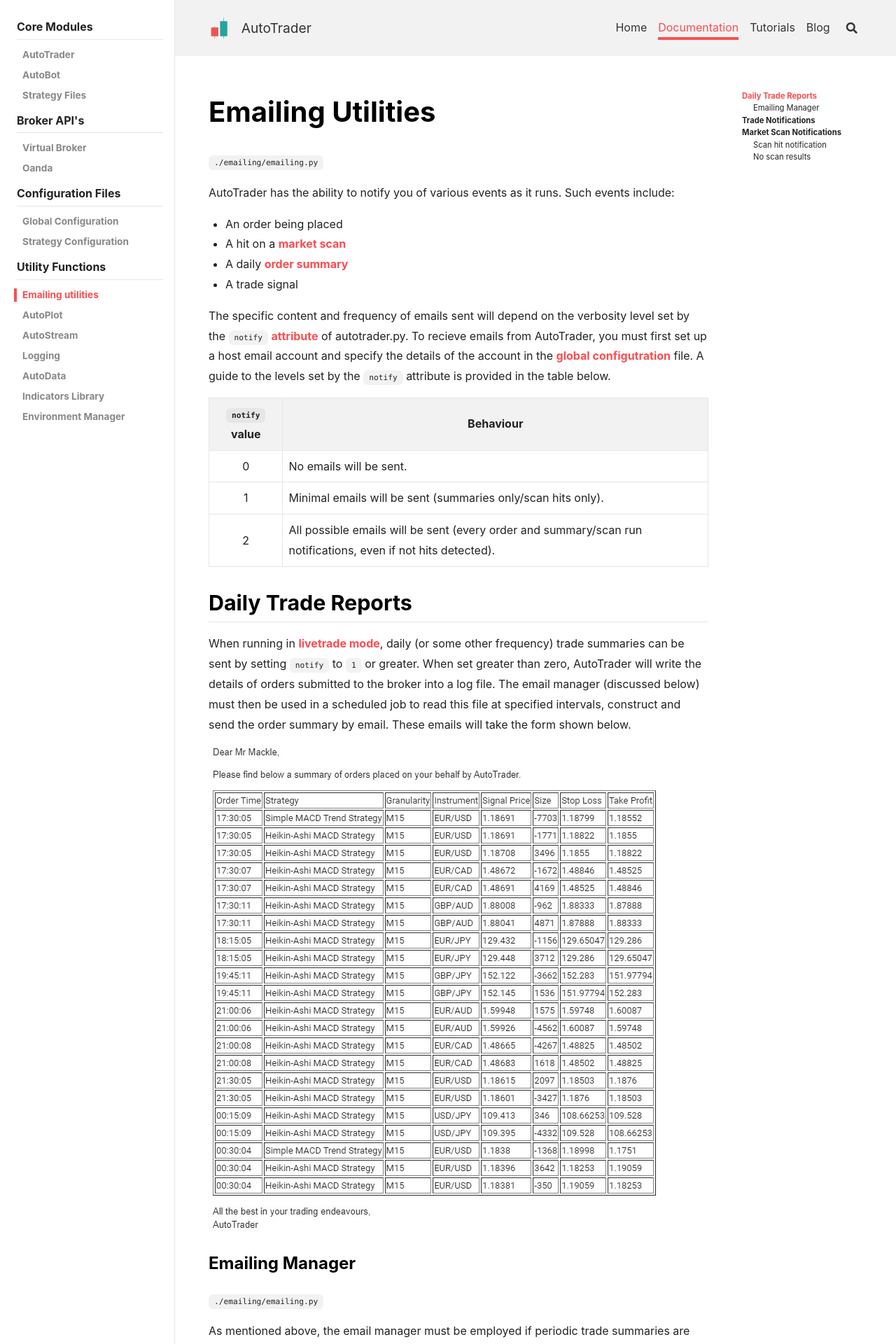
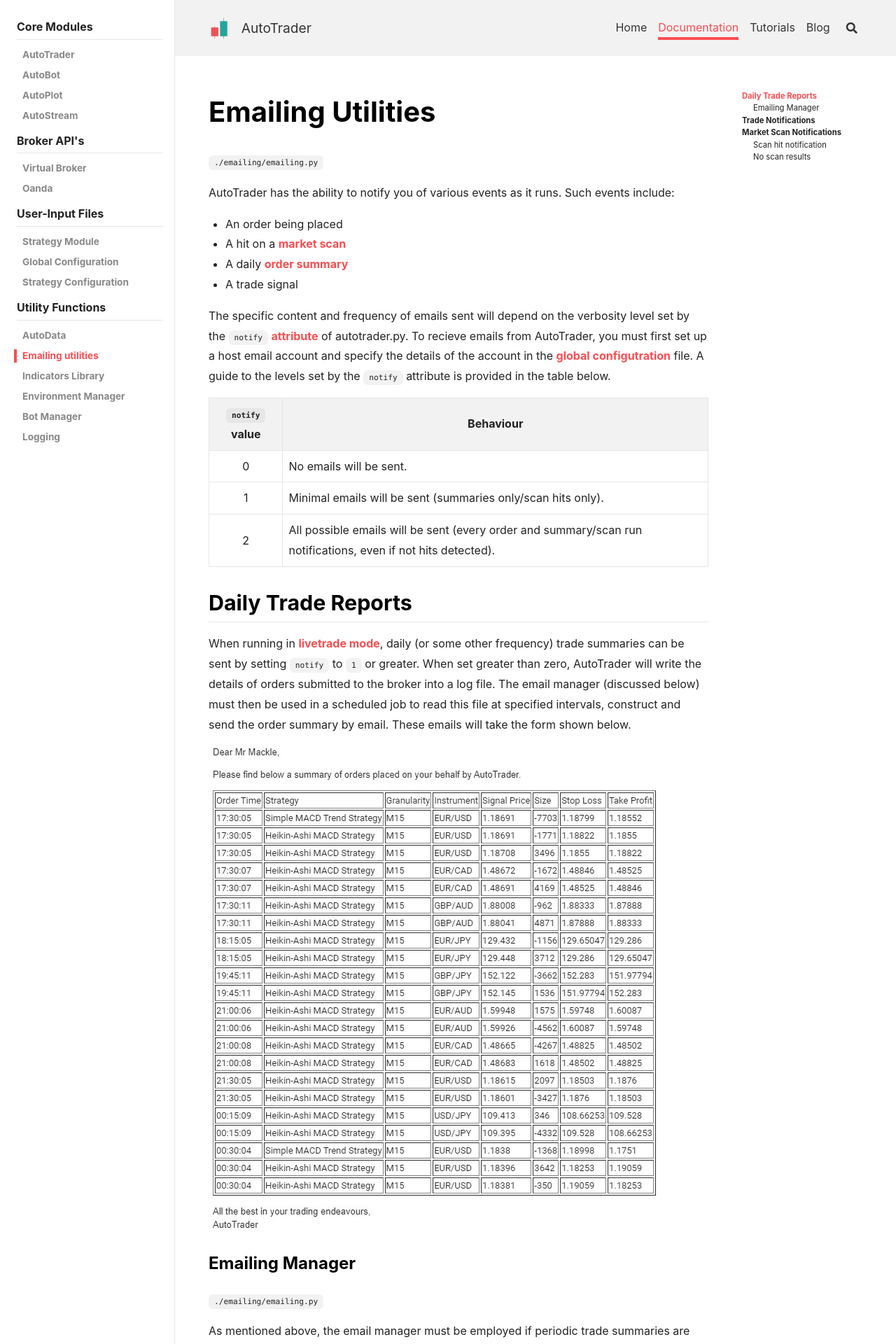
Before and after one commit to kieran-mackle/AutoTrader, a Jekyll site: the page built from content/_documentation/4.2-emailing.md, in a window 1280 px wide. Shown: the top 1920 px of the page at 70% size. Built offline with Jekyll 4.4.1, drawn with Linux system fonts in a browser that asks for light colours; nearby versions of some CDN libraries; some of the changed text lies outside the part shown.

Commit message:
docs: renamed for tidyup

```diff
--- a/_data/navigation.yml
+++ b/_data/navigation.yml
@@ -23,36 +23,41 @@
         url: /docs/autotrader
       - title: AutoBot
         url: /docs/autobot
-      - title: Strategy Files
-        url: /docs/strategies
+      - title: AutoPlot
+        url: /docs/autoplot
+      - title: AutoStream
+        url: /docs/autostream
+
   - title: Broker API's
     children:
       - title: Virtual Broker
         url: /docs/brokers-virtual
       - title: Oanda
         url: /docs/brokers-oanda
-  - title: Configuration Files
+
+  - title: User-Input Files
     children:
+      - title: Strategy Module
+        url: /docs/strategies
       - title: Global Configuration
         url: /docs/configuration-global
       - title: Strategy Configuration
         url: /docs/configuration-strategy
+
   - title: Utility Functions
     children:
+      - title: AutoData
+        url: /docs/autodata
       - title: Emailing utilities
         url: /docs/emailing
-      - title: AutoPlot
-        url: /docs/autoplot
-      - title: AutoStream
-        url: /docs/autostream
-      - title: Logging
-        url: /docs/logging
-      - title: AutoData
-        url: /docs/autodata
       - title: Indicators Library
         url: /docs/indicators
       - title: Environment Manager
         url: /docs/environment-manager
+      - title: Bot Manager
+        url: /docs/bot-manager
+      - title: Logging
+        url: /docs/logging
 
 Tutorials:
   - title: Quick Start Guide
```
Also changed, not shown: content/_documentation/4.5-bot-manager.md (added, +9 -0 lines), content/_documentation/4.7-auto-optimise.md (deleted, +0 -21 lines), content/_documentation/1.2-autobot.md (renamed from content/_documentation/1.3-autobot.md), content/_documentation/1.3-autoplot.md (renamed from content/_documentation/4.2-autoplot.md), content/_documentation/1.4-autostream.md (renamed from content/_documentation/4.3-autostream.md), content/_documentation/3.1-strategies.md (renamed from content/_documentation/1.2-strategies.md), content/_documentation/3.2-global-config.md (renamed from content/_documentation/3.1-global-config.md), content/_documentation/3.3-strategy-config.md (renamed from content/_documentation/3.2-strategy-config.md), content/_documentation/4.1-autodata.md (renamed from content/_documentation/4.5-autodata.md), content/_documentation/4.2-emailing.md (renamed from content/_documentation/4.1-emailing.md), content/_documentation/4.3-indicators.md (renamed from content/_documentation/4.6-indicators.md), content/_documentation/4.4-environment-manager.md (renamed from content/_documentation/4.8-environment-manager.md), content/_documentation/4.6-logging.md (renamed from content/_documentation/4.4-logging.md).
